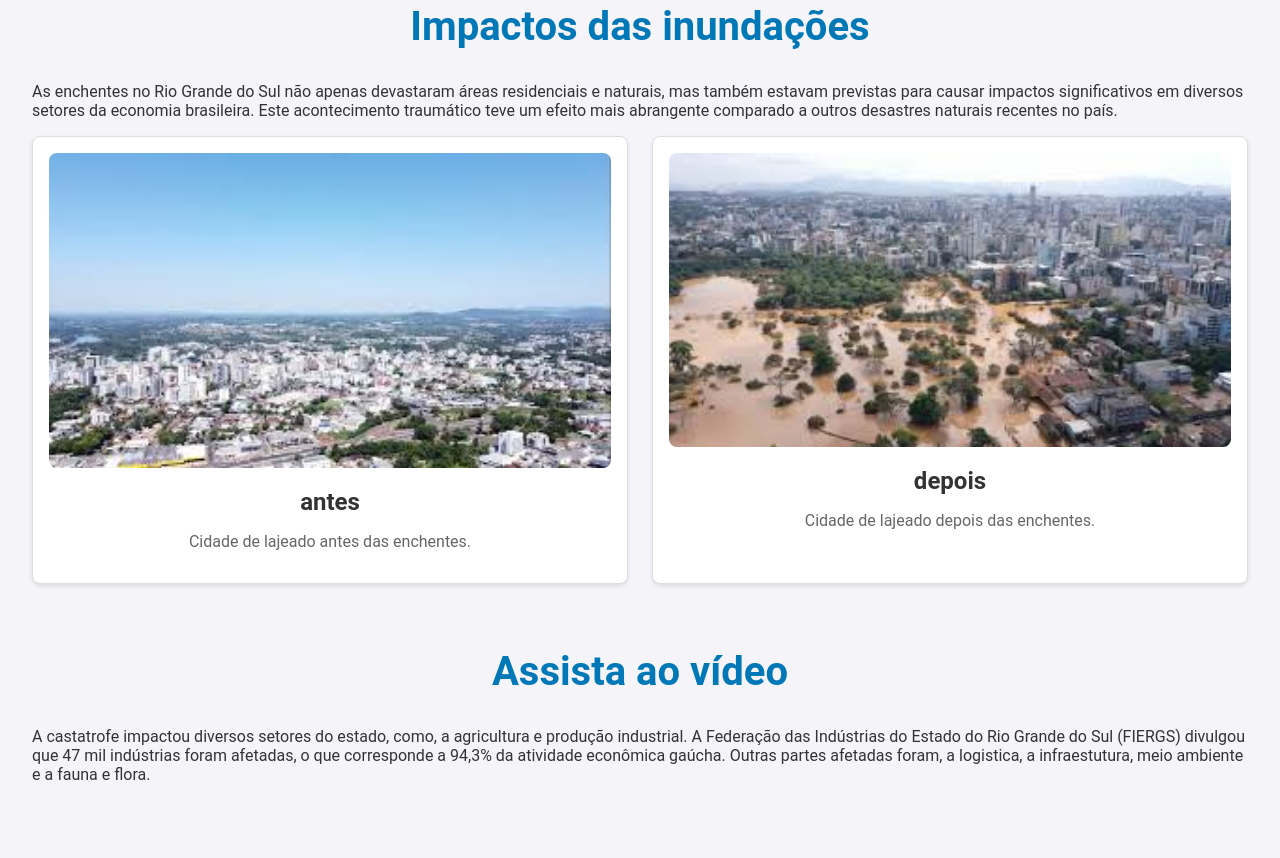
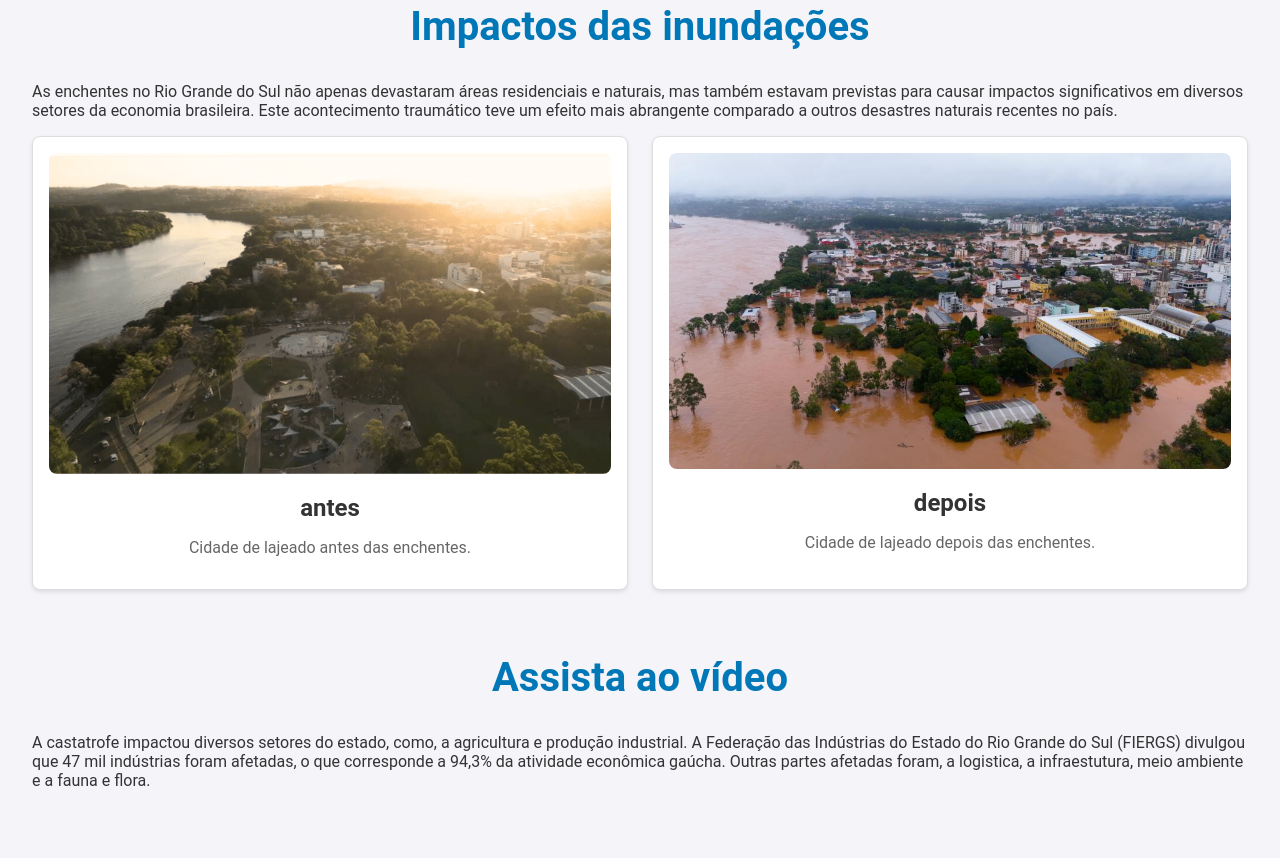
Before and after one commit to Stacyamado17/projetofinalm2, a plain HTML site: page index.html in a window 1280 px wide. Shown: the part 1551-2409 px from the top of the page. Drawn offline with Linux system fonts and the light colour scheme.

Commit message:
adicionei as imagens de antes e depois

```diff
--- a/index.html
+++ b/index.html
@@ -48,12 +48,12 @@
             </p>
             <div class="cards-container">
                 <div class="card">
-                    <img src="/images/images.jpg" alt="Impact Image 1">
+                    <img src="/projetofinalm2/images/ANTES Rio-Taquari-em-Lajeado.png" alt="Impact Image 1">
                     <h3>antes</h3>
                     <p>Cidade de lajeado antes das enchentes.</p>
                 </div>
                 <div class="card">
-                    <img src="/images/images (1).jpg" alt="Impact Image 2">
+                    <img src="/projetofinalm2/images/DEPOIS rio taquari rs.jpg" alt="Impact Image 2">
                     <h3>depois</h3>
                     <p>Cidade de lajeado depois das enchentes.</p>
                 </div>
```
Also changed, not shown: images/ANTES Rio-Taquari-em-Lajeado.png (added), images/DEPOIS rio taquari rs.jpg (added).
